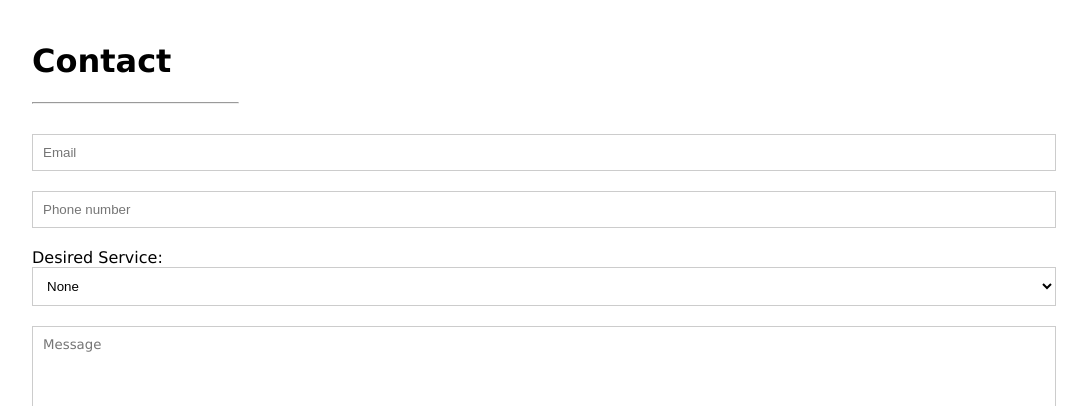
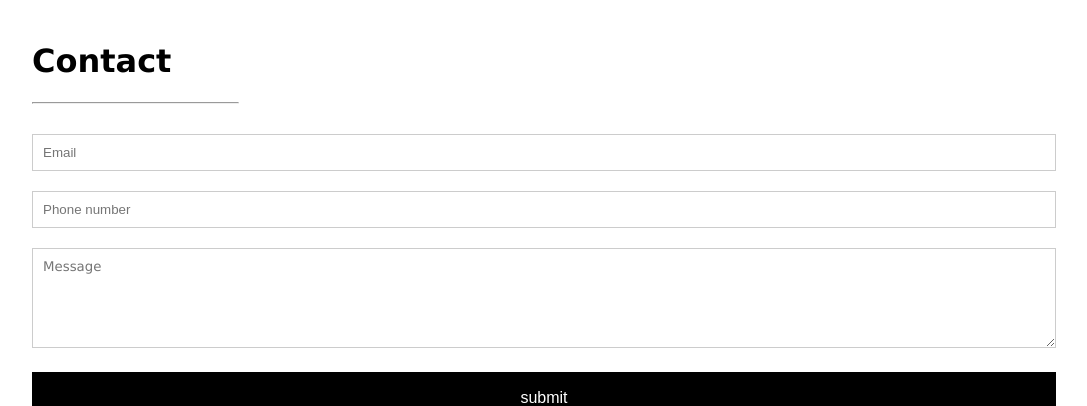
Before and after one commit to MeeskaMooska/portfolio, a plain HTML site: page dist/index.html in a window 1280 px wide. Shown: the part 2394-2800 px from the top of the page, without its empty margins (96-1183 px from the left). Drawn offline with Linux system fonts and the light colour scheme.

Commit message:
added README, removed all references to pricing or services.

```diff
--- a/dist/index.html
+++ b/dist/index.html
@@ -114,18 +114,11 @@
     <div class="contactContainer">
       <h1 id="contactTitle">Contact</h1>
       <hr>
-      <form action="thank-you" method="POST" method="post" data-netlify="true">
+      <form action="thank-you" method="POST" method="post">
         <input type="text" name="email" placeholder="Email" style="margin-top: 30px;" class="contactInput"
           onkeydown="preventEnterSubmit(event)">
         <input type="tel" name="phoneNumber" placeholder="Phone number" class="contactInput"
           onkeydown="preventEnterSubmit(event)">
-        <label for="services">Desired Service:</label>
-        <select name="services" id="services" class="contactInput" onkeydown="preventEnterSubmit(event)">
-          <option value="none">None</option>
-          <option value="online">Online</option>
-          <option value="inPerson">In-person</option>
-          <option value="customCurriculum">Custom Curriculum</option>
-        </select>
         <textarea placeholder="Message" name="message" rows="8" cols="80" class="contactInput"></textarea>
         <input type="submit" name="submit" value="submit">
       </form>
@@ -150,7 +143,7 @@
         <h2>About Me</h2>
       </div>
       <div class="sidebarContentContainer" onclick="scrollToSection('projectsTitle')">
-        <i class="fa-solid fa-newspaper"></i>
+        <i class="fa-solid fa-note-sticky"></i>
         <h2>Projects</h2>
       </div>
       <div class="sidebarContentContainer" onclick="scrollToSection('contactTitle')">
```
Also changed, not shown: README.md (added).
